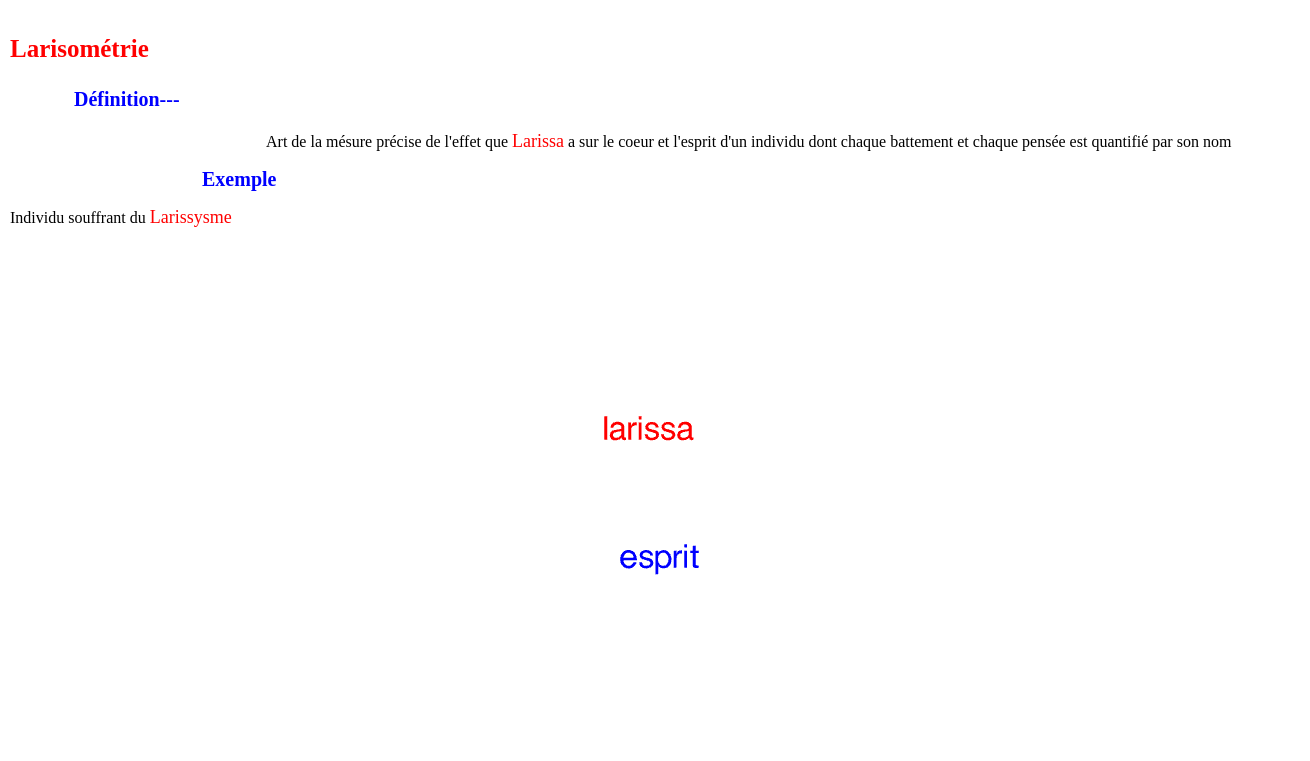
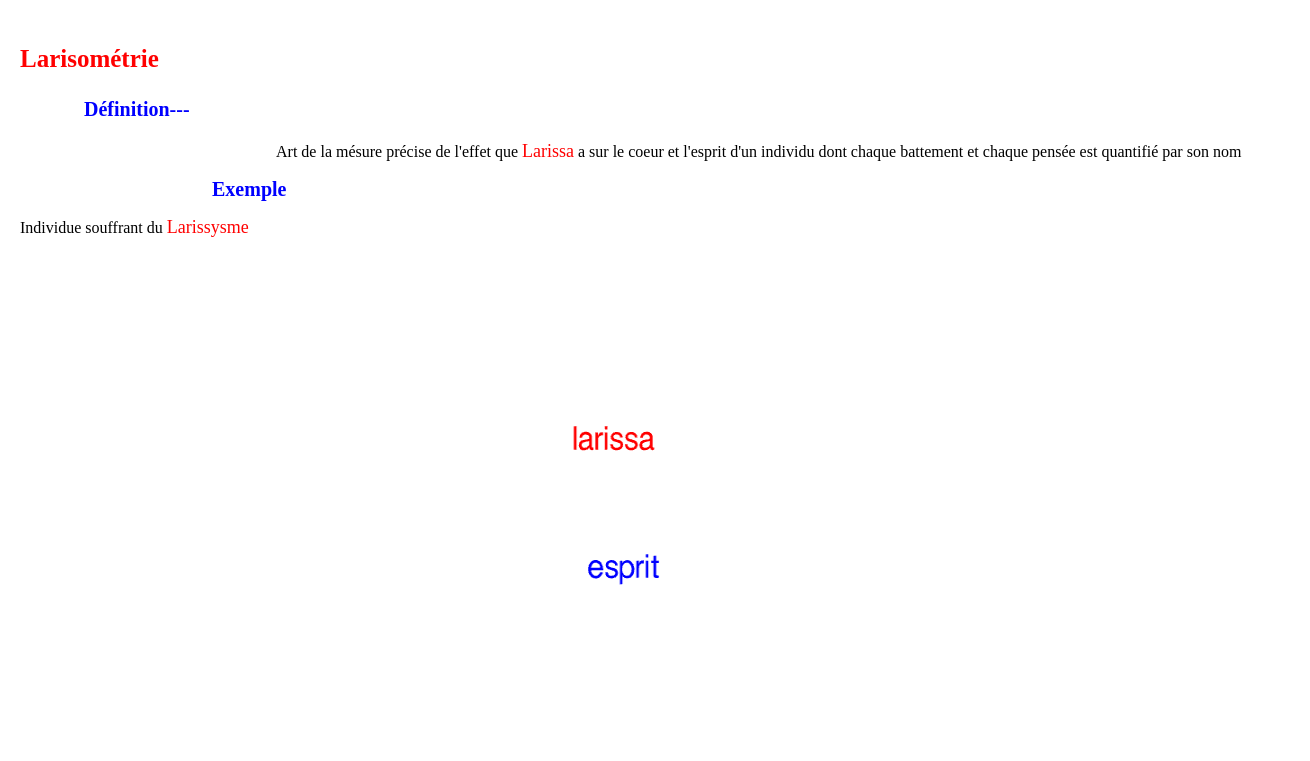
Before and after one commit to infni1111/nginx, a plain HTML site: page index.html in a window 1280 px wide. Shown: the whole page, 1310 px wide, since content can reach past the window. Drawn offline with nearby package versions, Linux system fonts and the light colour scheme; animation ran at ten frames a second.

Commit message:
correction padding

```diff
--- a/index.html
+++ b/index.html
@@ -10,14 +10,16 @@
 
         <style type="text/css">
 
+        *{
+            box-sizing: border-box;
+        }
+
         html, body {
                 margin: 0;
-            padding: 0;
-            width: 100vw;
-            height: 100vh;
-            padding: 5px;
-            padding-right: 20px;
-            overflow: hidden;
+                padding: 10px;
+                width: 100%;      /* ← Fix mobile zoom */
+                height: 100%;     /* suffisant */
+                overflow-x: hidden; /* au cas où un débordement horizontal existe */
             }
 
         #threejs-container {
@@ -27,8 +29,8 @@
             max-height: 500px;
             margin: 20px auto;
             border-radius: 50%;
-
             position: relative;
+            padding-right: 50px;
 
         }
 
@@ -94,7 +96,7 @@
 
         <span class="def_exemple">Exemple</span>
 
-		<p>Individu souffrant du <span class="larissa">Larissysme</span></p>
+        <p>Individue souffrant du <span class="larissa">Larissysme</span></p>
 
         <div id="threejs-container"></div>
 
```
Lines whose indentation alone changed are shown as unchanged.
